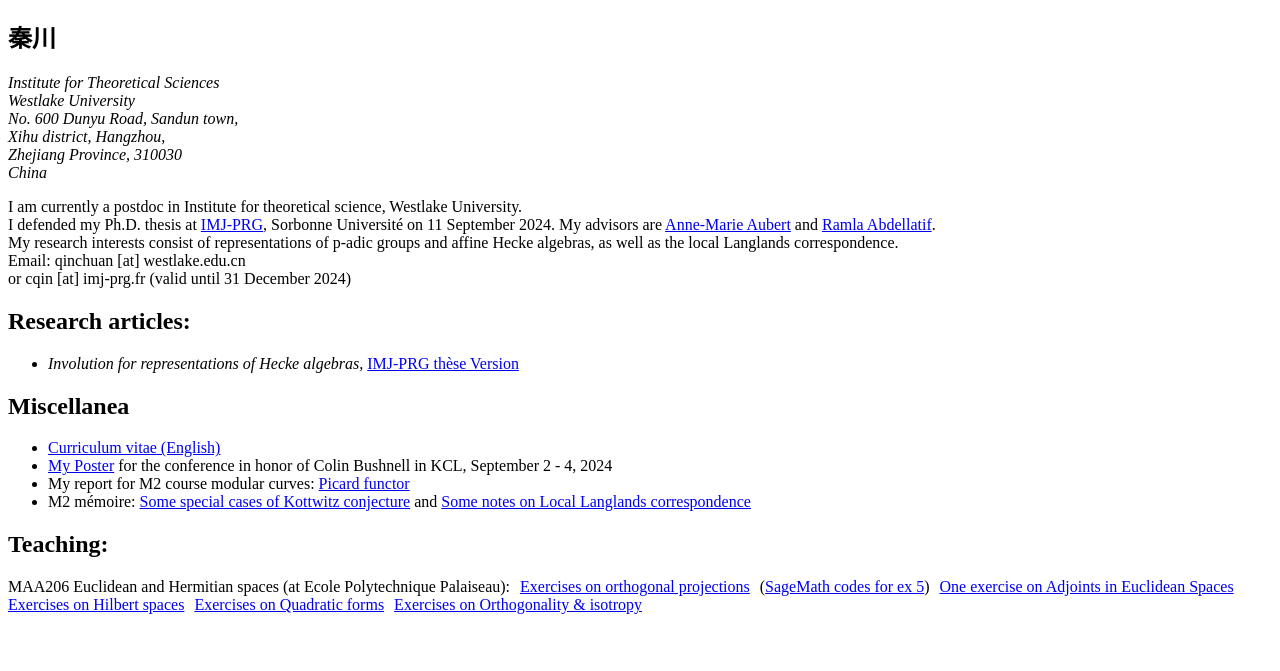
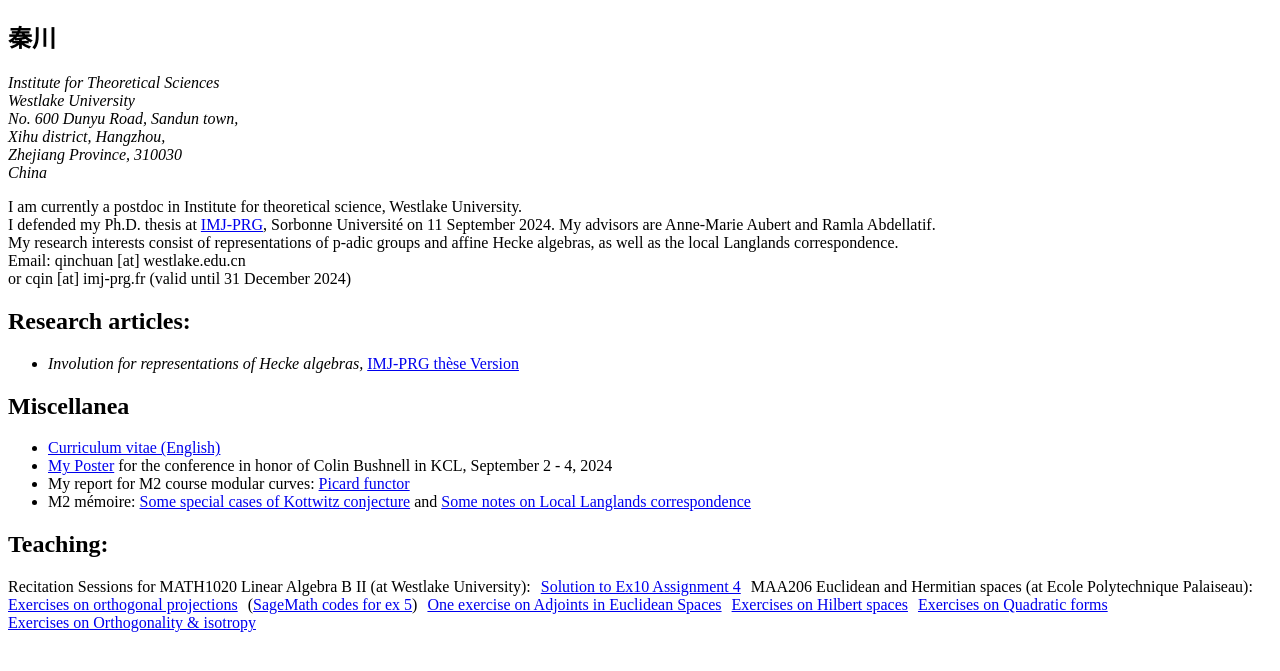
Before and after one commit to chuan-qin-math/chuan-qin-math.github.io, a plain HTML site: page index.html in a window 1280 px wide. Shown: the part 61-732 px from the top of the page. Drawn offline with Linux system fonts and the light colour scheme.

Commit message:
add solution

```diff
--- a/index.html
+++ b/index.html
@@ -48,7 +48,7 @@
 
 
     <p>
-        I am currently a postdoc in Institute for theoretical science, Westlake University.<br> I defended my Ph.D. thesis at <a href= "https://www.imj-prg.fr/en/">IMJ-PRG</a>, Sorbonne Université on 11 September 2024. My advisors are <a href="https://perso.imj-prg.fr/annemarie-aubert/">Anne-Marie Aubert</a> and <a href="https://rabdella.perso.math.cnrs.fr/">Ramla Abdellatif</a>. <br>
+        I am currently a postdoc in Institute for theoretical science, Westlake University.<br> I defended my Ph.D. thesis at <a href= "https://www.imj-prg.fr/en/">IMJ-PRG</a>, Sorbonne Université on 11 September 2024. My advisors are Anne-Marie Aubert and Ramla Abdellatif. <br>
         My research interests consist of representations of p-adic groups and affine Hecke algebras, as well as the local Langlands correspondence. <br>
         Email: qinchuan  [at]  westlake.edu.cn <br>
         or cqin [at] imj-prg.fr (valid until 31 December 2024)<br>
@@ -74,6 +74,10 @@
     <p>
     <h2>Teaching:</h2>
 <ul style="display: flex; flex-wrap: wrap; list-style: none; padding: 0; margin: 0;">
+    <li style="margin-right: 10px;">Recitation Sessions for MATH1020 Linear Algebra B II (at Westlake University):</li>
+    <li style="margin-right: 10px;">
+        <a href="https://chuan-qin-math.github.io/MATH1020LinearAlgebraII.pdf">Solution to Ex10 Assignment 4</a>
+    </li>
     <li style="margin-right: 10px;">MAA206 Euclidean and Hermitian spaces (at Ecole Polytechnique Palaiseau):</li>
     <li style="margin-right: 10px;">
         <a href="https://chuan-qin-math.github.io/ChapV.pdf">Exercises on orthogonal projections</a>
```
